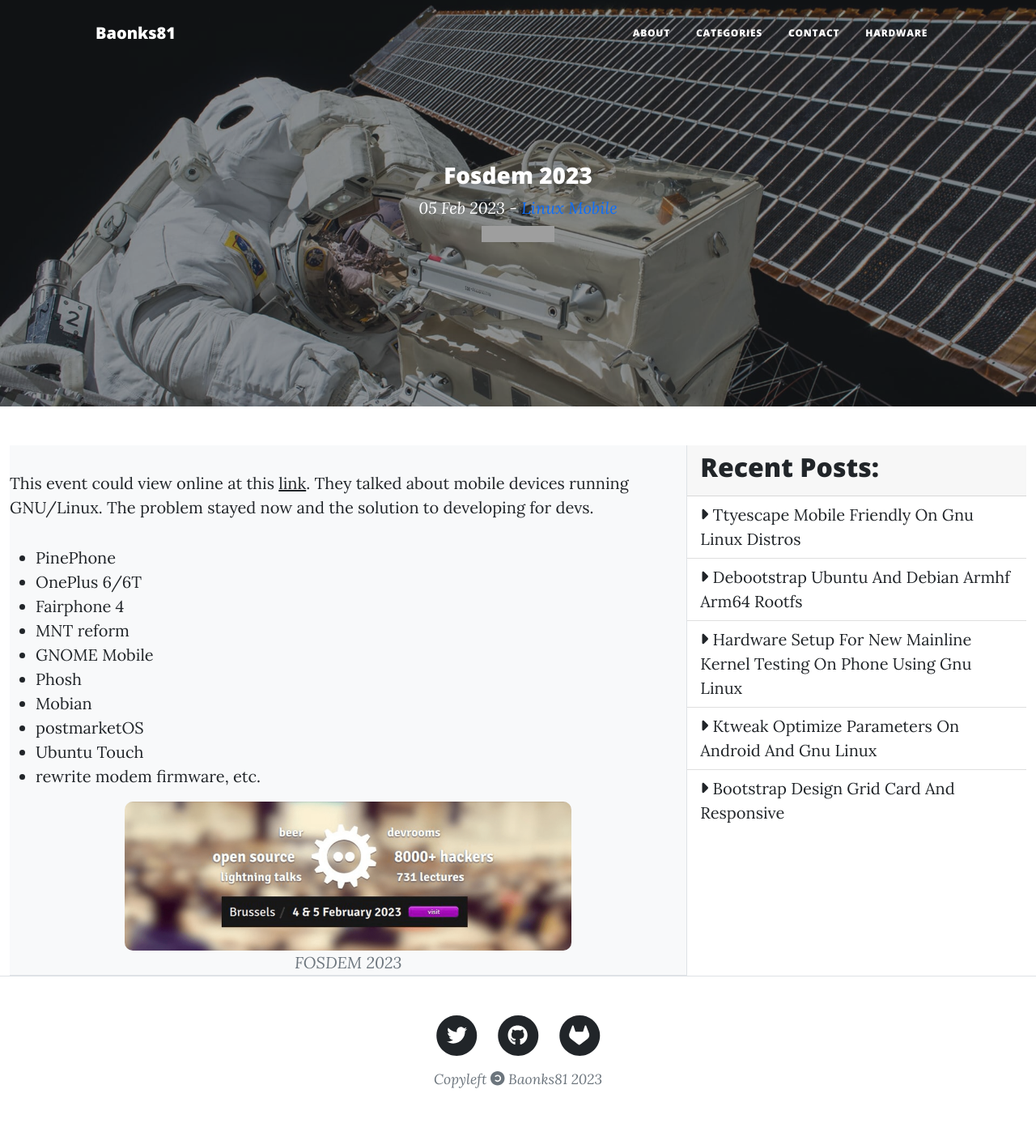
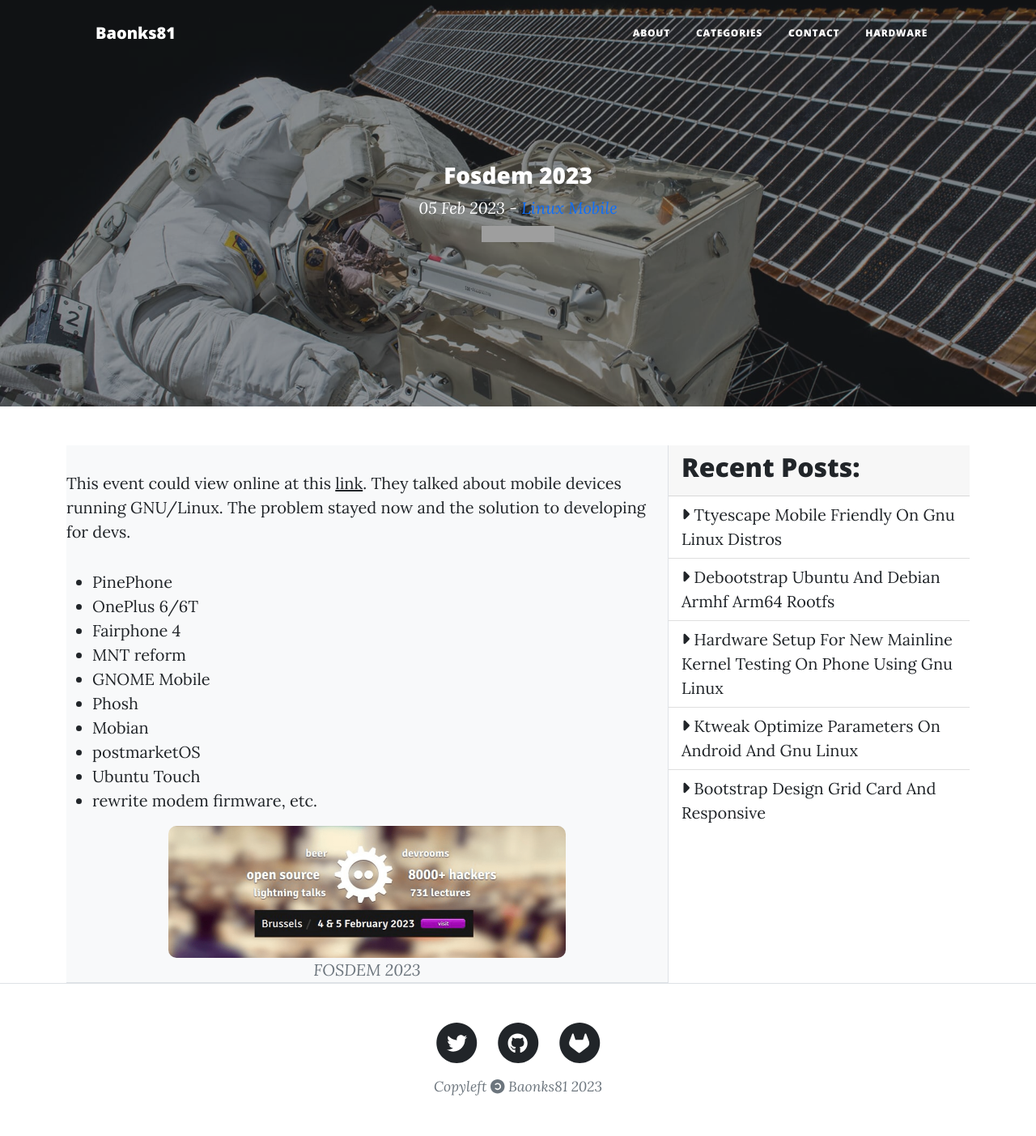
Before and after one commit to Baonks81/baonks81.github.io, a Jekyll site: the page built from _posts/2023-02-05-FOSDEM-2023.md, in a window 1280 px wide. Shown: the whole page at 81% size. Built offline with Jekyll 4.4.1, drawn with Linux system fonts in a browser that asks for light colours; nearby versions of some CDN libraries; library files that are not in the unit come from our copies; grey boxes are pictures that could not be loaded.

Commit message:
Update post.html

```diff
--- a/_layouts/post.html
+++ b/_layouts/post.html
@@ -17,7 +17,7 @@
         <div class="row gx-4 gx-lg-5 justify-content-center">
           <div class="col-md-10 col-lg-8 col-xl-7" -->
 
-     <div class="container-fluid">
+     <div class="container mt-5">
         <div class="row row-cols-lg-2 g-0">
            <div class="col-lg-8 border-bottom border-end bg-light">
 
```
